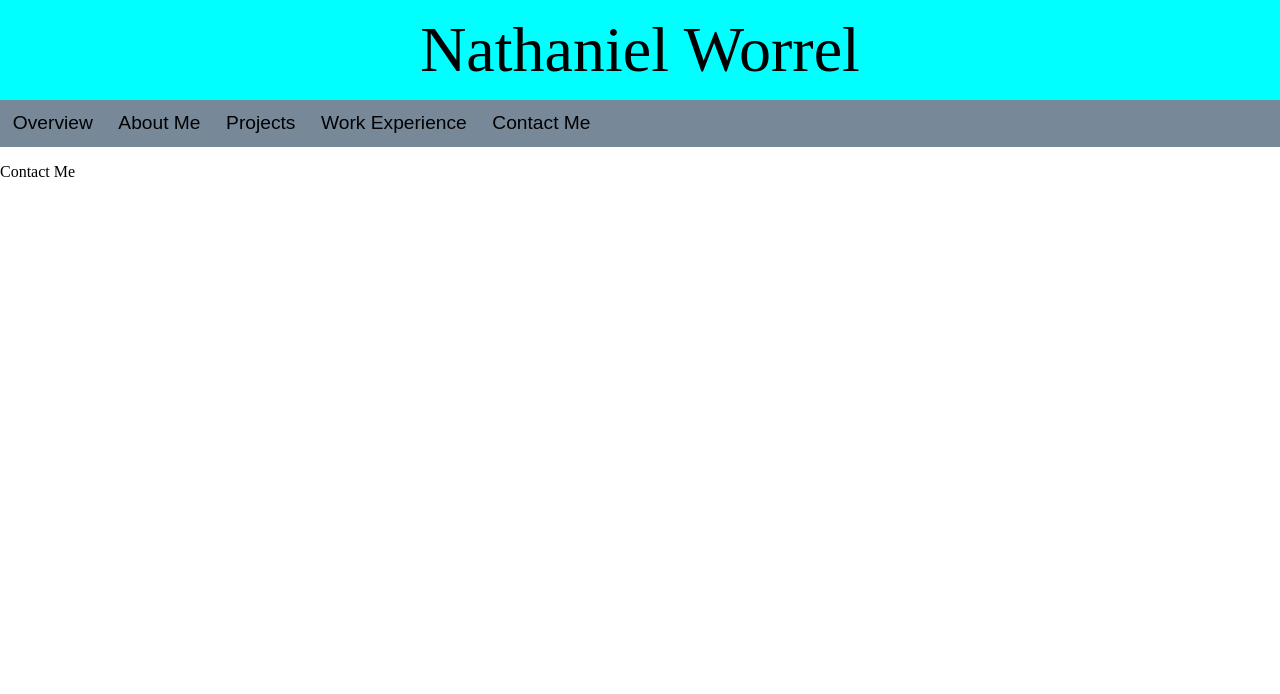
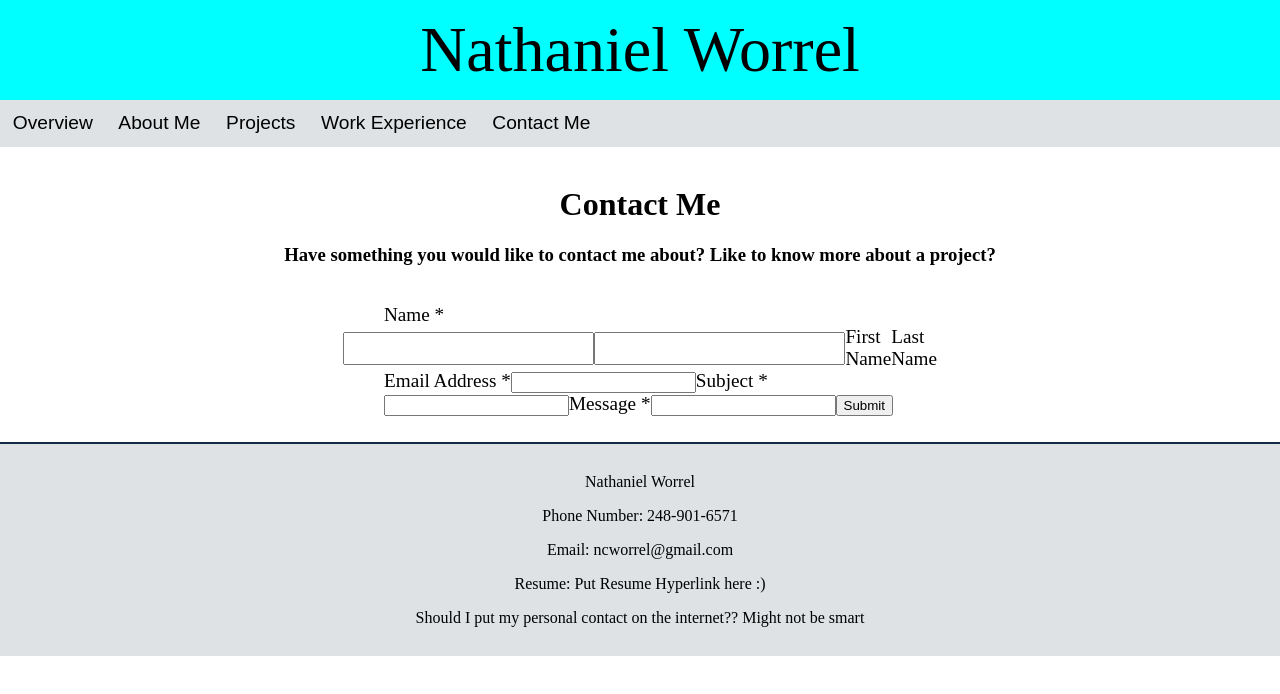
Before and after one commit to nathanworrel/nathanworrel, a React (Create React App) app in the folder client/: page /ContactMe in a window 1280 px wide. Shown: the top 694 px of the page. Built offline with nearby package versions, Linux system fonts and the light colour scheme.

Commit message:
contact me page meat added

```diff
--- a/client/src/aboutMePage/AboutMe.tsx
+++ b/client/src/aboutMePage/AboutMe.tsx
@@ -1,12 +1,14 @@
 import {Header} from "../generalComponents/header/Header";
+import {Footer} from "../generalComponents/footer/Footer";
 
 function AboutMe() {
     return(
         <main>
+            <Header/>
             <div>
-                <Header/>
                 <p>About Me</p>
             </div>
+            <Footer/>
         </main>
     )
 }
--- a/client/src/contactMePage/ContactMe.tsx
+++ b/client/src/contactMePage/ContactMe.tsx
@@ -1,12 +1,32 @@
 import {Header} from "../generalComponents/header/Header";
+import {Footer} from "../generalComponents/footer/Footer";
+import "./ContactMeCSS.css";
 
 function ContactMe() {
     return(
         <main>
-            <div>
-                <Header/>
-                <p>Contact Me</p>
+            <Header/>
+            <div className="title-info">
+                <h1>Contact Me</h1>
+                <h3>Have something you would like to contact me about? Like to know more about a project?</h3>
             </div>
+            <div className="contact-input-section">
+                <label>Name *</label>
+                <div id="contact-input-name-holder">
+                    <input type="text" className="contact-input-name"></input>
+                    <input type="text" className="contact-input-name"></input>
+                    <label>First Name</label>
+                    <label>Last Name</label>
+                </div>
+                <label>Email Address *</label>
+                <input type="text"></input>
+                <label>Subject *</label>
+                <input type="text"></input>
+                <label>Message *</label>
+                <input type="text"></input>
+                <button>Submit</button>
+            </div>
+            <Footer/>
         </main>
     )
 }
--- /dev/null
+++ b/client/src/contactMePage/ContactMeCSS.css
@@ -0,0 +1,18 @@
+.title-info{
+    text-align: center;
+    margin: 3%;
+}
+.contact-input-section{
+    text-align: left;
+    margin: 2% 30%;
+    font-size: 120%;
+}
+#contact-input-name-holder{
+    display: flex;
+    justify-content: center;
+}
+.contact-input-name{
+    width: 19vw;
+    margin: 1% auto;
+    font-size: 110%;
+}
--- /dev/null
+++ b/client/src/file.css
@@ -0,0 +1,4 @@
+html, body {
+    height: 100vh;
+    width: 100vw;
+}
--- a/client/src/generalComponents/footer/Footer.tsx
+++ b/client/src/generalComponents/footer/Footer.tsx
@@ -16,6 +16,7 @@ export function Footer(){
             <p>
                 Resume: <span>Put Resume Hyperlink here :)</span>
             </p>
+            <p>Should I put my personal contact on the internet?? Might not be smart</p>
         </div>
     )
 
--- a/client/src/generalComponents/footer/FooterCSS.css
+++ b/client/src/generalComponents/footer/FooterCSS.css
@@ -2,6 +2,8 @@
     text-align: center;
     font-size: 100%;
     padding-top: 1%;
-    margin-top:2%;
+    padding-bottom: 1%;
+    margin-top: 2%;
     border-top: 2px solid #102B43;
+    background: #DEE2E5;
 }
--- a/client/src/generalComponents/header/HeaderCSS.css
+++ b/client/src/generalComponents/header/HeaderCSS.css
@@ -12,7 +12,7 @@
 .header-button{
     display: flex;
     justify-content: left;
-    background: lightslategrey;
+    background: #DEE2E5;
 }
 
 .header-button-text{
--- a/client/src/index.tsx
+++ b/client/src/index.tsx
@@ -1,7 +1,7 @@
 import React from "react";
 import {createRoot} from "react-dom/client";
 import RoutePaths from "./RoutePaths";
-
+import "./file.css";
 
 const container = document.getElementById("root");
 const root = createRoot(container!);
--- a/client/src/welcomePage/Welcome.tsx
+++ b/client/src/welcomePage/Welcome.tsx
@@ -3,7 +3,7 @@ import {Footer} from "../generalComponents/footer/Footer";
 
 function Welcome() {
     return(
-        <>
+        <main>
             <Header/>
             <h1 id="welcome">
                 Welcome!!
@@ -20,7 +20,7 @@ function Welcome() {
                 </div>
             </div>
             <Footer/>
-        </>
+        </main>
     )
 }
 
```
